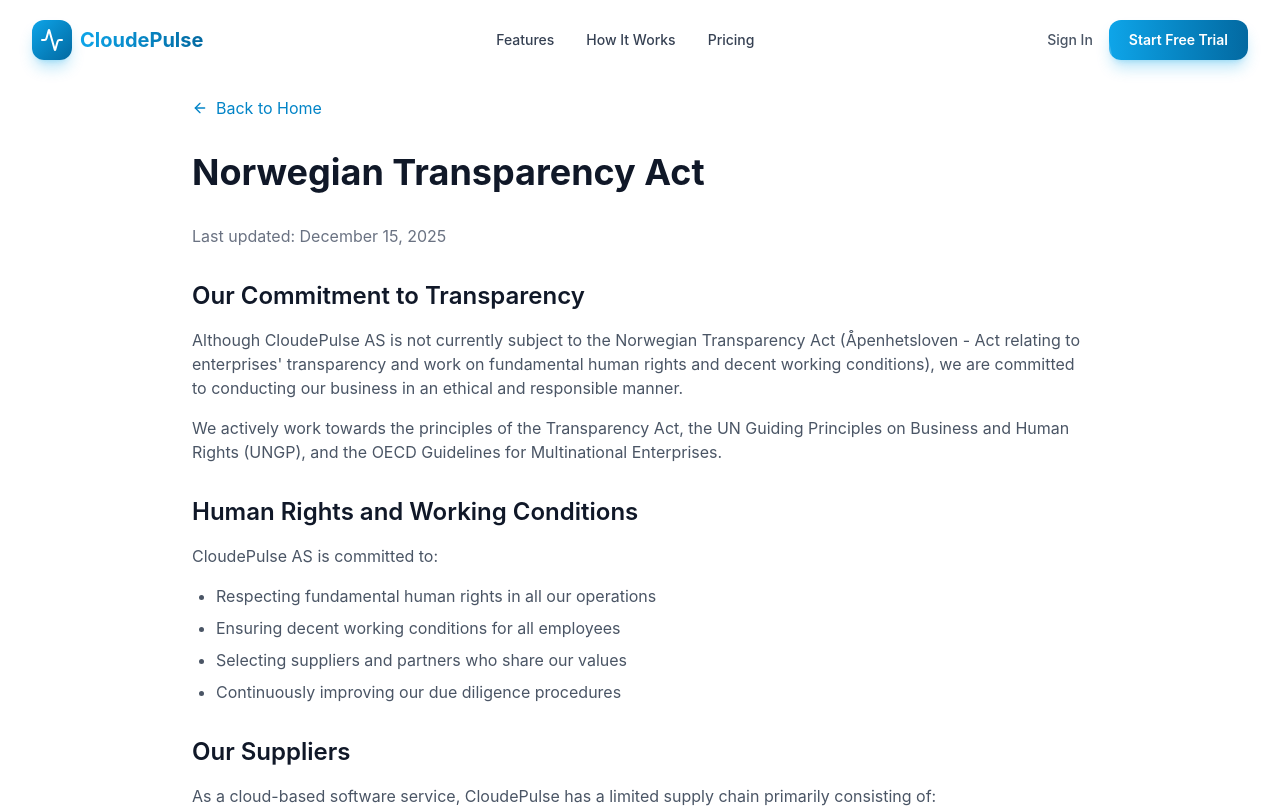
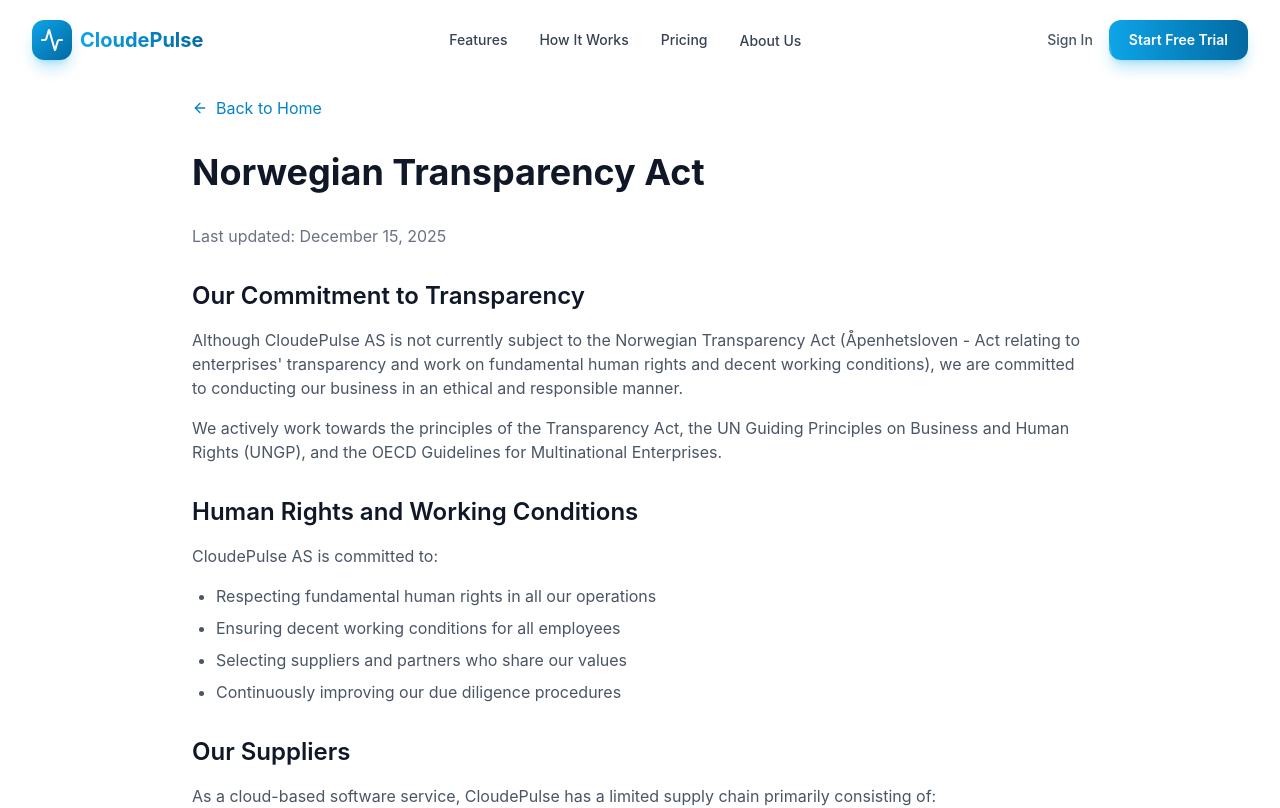
Before and after one commit to Kamitsupport/cloudepulse-website, a React (Vite) app: page /transparency in a window 1280 px wide. Shown: the top 808 px of the page. Built offline with nearby package versions, Linux system fonts and the light colour scheme.

Commit message:
feat(navbar): add About Us link and make logo link to home

```diff
--- a/src/components/Navbar.tsx
+++ b/src/components/Navbar.tsx
@@ -1,6 +1,7 @@
 import { useState, useEffect } from 'react';
 import { motion, AnimatePresence } from 'framer-motion';
 import { Activity, Menu, X } from 'lucide-react';
+import { Link } from 'react-router-dom';
 
 const navLinks = [
   { name: 'Features', href: '#features' },
@@ -44,8 +45,8 @@ export default function Navbar() {
         <div className="container-custom">
           <div className="flex items-center justify-between h-16 md:h-20">
             {/* Logo */}
-            <motion.a
-              href="#"
+            <Link to="/">
+              <motion.div
                 className="flex items-center gap-2"
                 whileHover={{ scale: 1.02 }}
                 whileTap={{ scale: 0.98 }}
@@ -56,7 +57,8 @@ export default function Navbar() {
                 <span className="text-xl font-bold gradient-text hidden sm:block">
                   CloudePulse
                 </span>
-            </motion.a>
+              </motion.div>
+            </Link>
 
             {/* Desktop Navigation */}
             <div className="hidden md:flex items-center gap-8">
@@ -75,6 +77,18 @@ export default function Navbar() {
                   {link.name}
                 </motion.button>
               ))}
+              <motion.div whileHover={{ y: -2 }} whileTap={{ y: 0 }}>
+                <Link
+                  to="/about"
+                  className={`text-sm font-medium transition-colors ${
+                    isScrolled
+                      ? 'text-gray-600 hover:text-primary-600'
+                      : 'text-gray-700 hover:text-primary-600'
+                  }`}
+                >
+                  About Us
+                </Link>
+              </motion.div>
             </div>
 
             {/* CTA Buttons */}
@@ -136,6 +150,19 @@ export default function Navbar() {
                   {link.name}
                 </motion.button>
               ))}
+              <motion.div
+                initial={{ opacity: 0, x: -20 }}
+                animate={{ opacity: 1, x: 0 }}
+                transition={{ delay: navLinks.length * 0.1 }}
+              >
+                <Link
+                  to="/about"
+                  onClick={() => setIsMobileMenuOpen(false)}
+                  className="block w-full text-left py-3 text-gray-600 hover:text-primary-600 font-medium border-b border-gray-100"
+                >
+                  About Us
+                </Link>
+              </motion.div>
               <div className="pt-4 space-y-3">
                 <a
                   href="https://app.cloudepulse.com"
```
Lines whose indentation alone changed are shown as unchanged.
